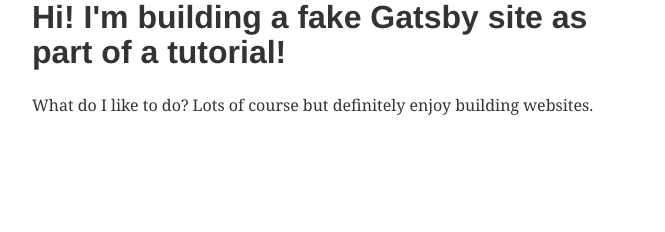
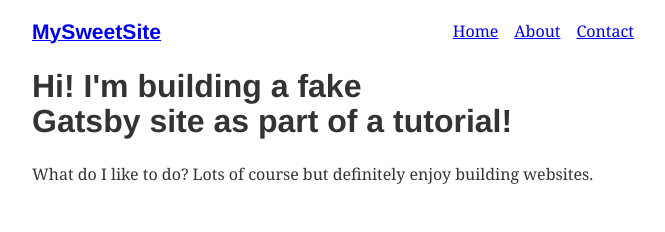
Before and after one commit to zainfathoni/gatsby-tutorial-part-three, a Gatsby site: page / in a window 1280 px wide. Shown: the whole page, without its empty margins (299-964 px from the left). Built offline with nearby package versions, Linux system fonts and the light colour scheme; Gatsby itself is replaced by a stand-in of ours.

Commit message:
Add navigation links into the Layout

```diff
--- a/src/components/layout.js
+++ b/src/components/layout.js
@@ -1,7 +1,24 @@
 import React from 'react'
+import { Link } from 'gatsby'
+
+const ListLink = props => (
+  <li style={{ display: `inline-block`, marginRight: `1rem` }}>
+    <Link to={props.to}>{props.children}</Link>
+  </li>
+)
 
 export default ({ children }) => (
-  <div style={{ margin: `0 auto`, maxWidth: 650, padding: `0 1rem` }}>
+  <div style={{ margin: `0 auto`, maxWidth: 650, padding: `1.25rem 1rem` }}>
+    <header style={{ marginBottom: `1.5rem` }}>
+      <Link to="/" style={{ textShadow: `none`, backgroundImage: `none` }}>
+        <h3 style={{ display: `inline` }}>MySweetSite</h3>
+      </Link>
+      <ul style={{ listStyle: `none`, float: `right` }}>
+        <ListLink to="/">Home</ListLink>
+        <ListLink to="/about/">About</ListLink>
+        <ListLink to="/contact/">Contact</ListLink>
+      </ul>
+    </header>
     {children}
   </div>
 )
```
